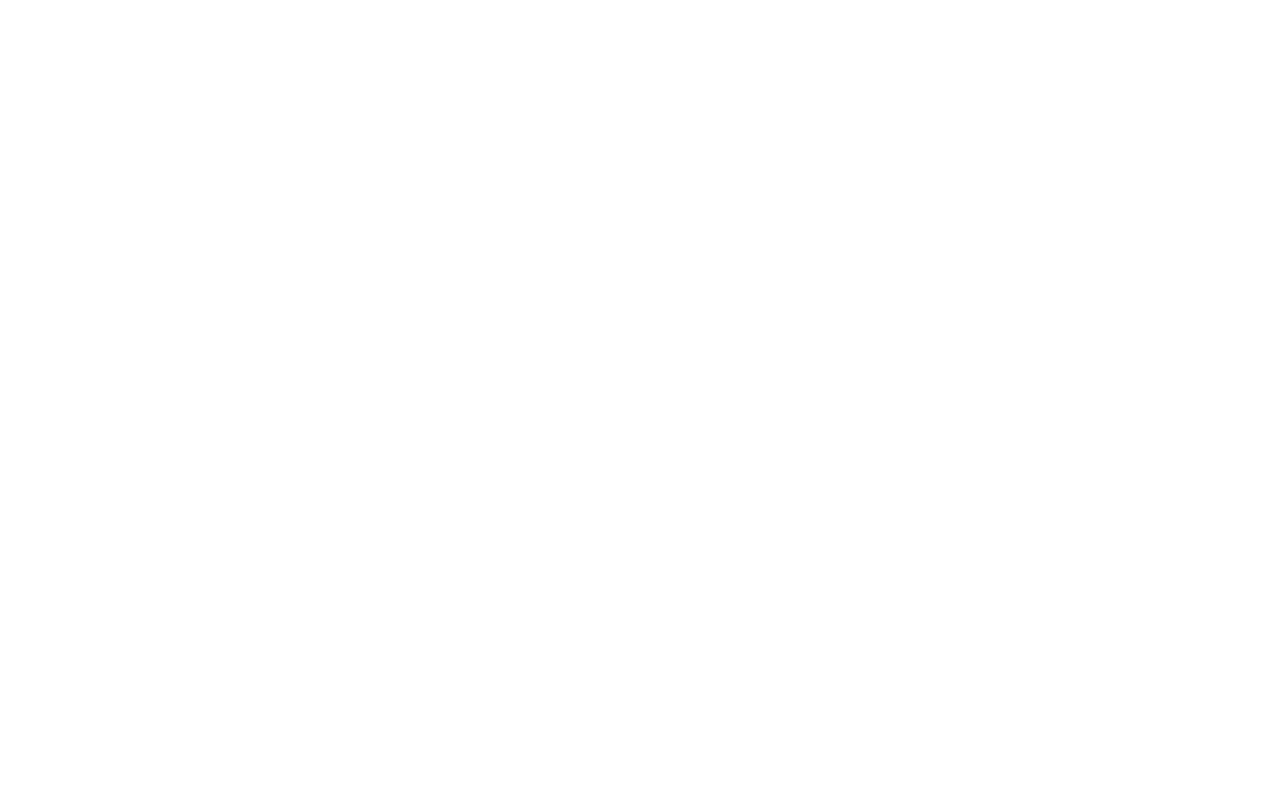
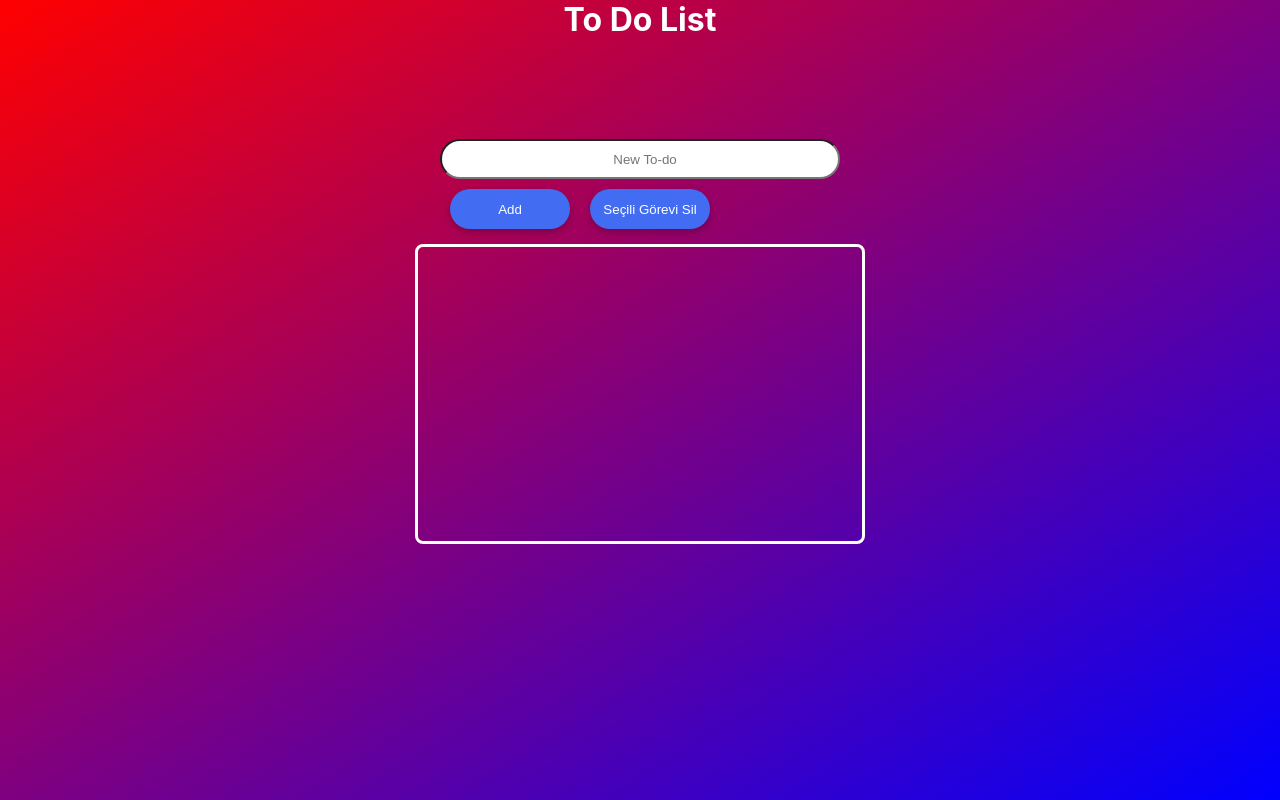
Before and after one commit to huseyinbagator/react-demo-todo-app, a React (Create React App) app: page /tasks in a window 1280 px wide. Before the commit this address had no page. Built offline with nearby package versions, Linux system fonts and the light colour scheme.

Commit message:
Code-Design-Router-2

```diff
--- a/src/App.js
+++ b/src/App.js
@@ -1,6 +1,7 @@
 import React from 'react';
+import { BrowserRouter, Routes, Route} from "react-router-dom";
 import LoginPage from './pages/LoginPage';
-import { BrowserRouter, Routes, Route} from "react-router-dom";
+import TasksPage from './pages/TasksPage';
 import './App.css';
 function App() {
 
@@ -9,6 +10,7 @@
       <div>
           <Routes>
             <Route path="/"  element={<LoginPage/>} />
+            <Route path='/tasks' element={<TasksPage/>} />
           </Routes>
       </div>
     </BrowserRouter>
```
